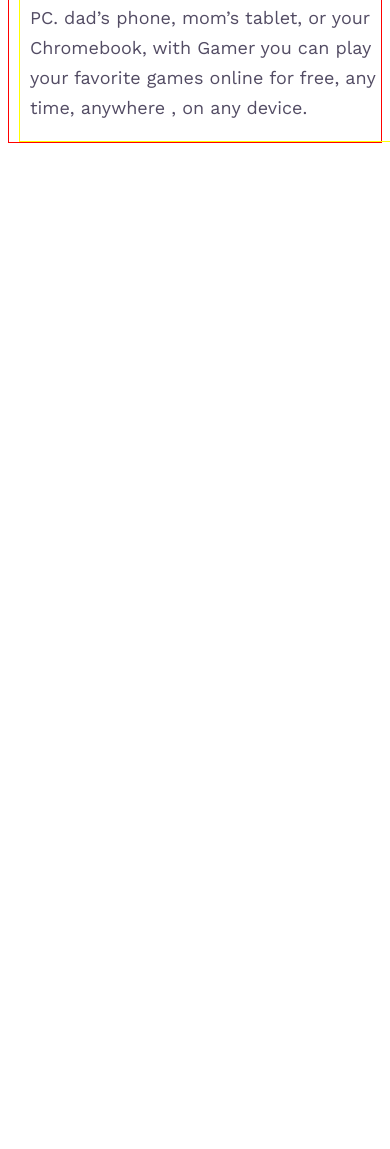
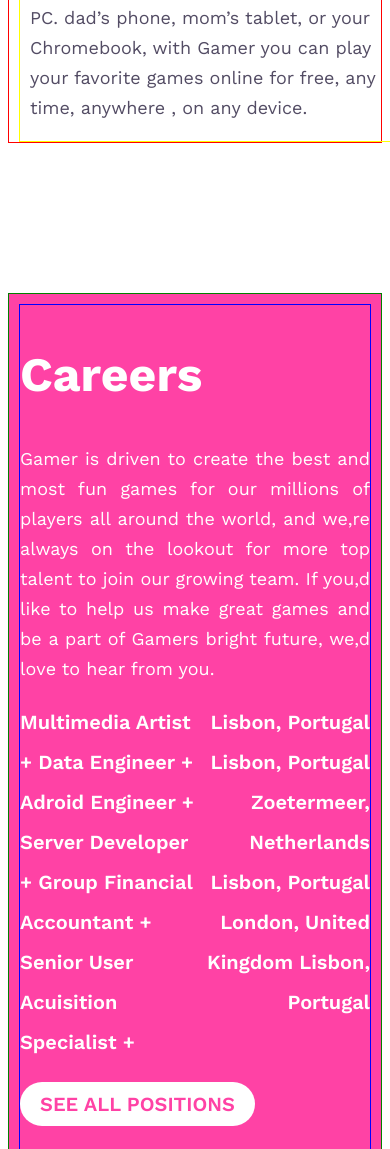
Before and after one commit to lizaelias/Gaming-Landing-page-design-responside-webside, a plain HTML site: page index.html in a window 390 px wide. Shown: the part 5875-7024 px from the top of the page. Before the commit the page ends 6088 px from the top, so only its background shows below. Drawn offline with nearby package versions, Linux system fonts and the light colour scheme.

Commit message:
i will done careers section and make sure responsive

```diff
--- a/css/responsive.css
+++ b/css/responsive.css
@@ -16,6 +16,10 @@
         flex-direction: column;
     }
 
+    .careers-container{
+        flex-direction: column;
+     }
+
 
 
     .nav-logo,
@@ -24,7 +28,9 @@
     .img-container,
     .tow-context-text,
     .Downloads-text-context,
-    .Play-Games-img-cotainer{
+    .Play-Games-img-cotainer,
+    .careers-text-context,
+    .careers-img-container{
 
         width: 100%;
        justify-content: center;
@@ -32,7 +38,8 @@
     }
 
     .tow-context-text,
-    .Downloads-img-container{
+    .Downloads-img-container,
+    .careers-img-container{
         margin-top: 10px;
     }
 
--- a/css/styles.css
+++ b/css/styles.css
@@ -420,3 +420,93 @@
     line-height: 30px;
 }
 /* Play Games sction desgin end here */
+
+/* Careers banner section desgin start here */
+
+  .careers-box{
+    background: linear-gradient(90deg, #FF42A5 13.13%, #FF42A5 87.94%);
+   }
+  .careers-container{
+   max-width: 1250px;
+   margin: 150px auto;
+   border: 1px solid green;
+   display: flex;
+   padding: 10px;
+  }
+
+  .careers-text-context{
+    width: 50%;
+    border: 1px solid blue;
+    padding-bottom: 50px;
+
+
+  }
+  .h1{
+
+    color: #FFF;
+    font-size: 48px;
+    font-weight: 700;
+    line-height: 60px;
+
+  }
+
+  .p{
+
+    color: #FFF;
+    font-size: 18px;
+    font-weight: 400;
+    line-height: 30px;
+    text-align: justify;
+  }
+
+
+  .text-container{
+    display: flex;
+  }
+
+   .text-left{
+    color: #FFF;
+    font-size: 20px;
+    font-weight: 600;
+    line-height: 40px;
+    width: 50%;
+   }
+
+   .text-right{
+    color: #FFF;
+    text-align: right;
+    font-size: 20px;
+    font-weight: 600;
+    line-height: 40px;
+    width: 50%;
+   }
+
+
+
+
+  .careers-img-container{
+    width: 50%;
+    border: 1px solid yellow;
+
+  }
+
+  .careers-img-container img{
+     width: 100%;
+  }
+
+  .careers-btn{
+    font-size: 20px;
+    font-weight: 600;
+    text-transform: uppercase;
+     background-color: #FFF;
+     width: fit-content;
+     padding: 10px 20px;
+     border-radius: 48px;
+    color: #FF42A5;
+
+  }
+
+
+
+
+/* Careers banner section desgin start here */
--- a/index.html
+++ b/index.html
@@ -220,6 +220,46 @@
 
       <!-- Play Games sction desgin end here -->
 
+      <!-- Careers banner section desgin start here -->
+        <section class="careers-box">
+
+          <div class="careers-container">
+            <div class="careers-text-context">
+                <h1 class="h1">Careers</h1>
+                <p class="p">Gamer is driven to create the best and most fun games for our millions of players all around the world, and we,re always on the lookout for more top talent to join our growing team. If you,d like to help us make great games and be a part of Gamers bright future, we,d love to hear from you.</p>
+                 <div class="text-container">
+                   <div class="text-left">
+                     Multimedia Artist +
+                     Data Engineer +
+                     Adroid Engineer +
+                     Server Developer +
+                     Group Financial Accountant +
+                     Senior User Acuisition Specialist +
+                   </div>
+                   <div class="text-right">
+                     Lisbon, Portugal
+                     Lisbon, Portugal
+                     Zoetermeer, Netherlands
+                     Lisbon, Portugal
+                     London, United Kingdom
+                     Lisbon, Portugal
+                   </div>
+                 </div>
+
+
+                   <p class="careers-btn">See all positions</p>
+
+            </div>
+
+            <div class="careers-img-container">
+             <img src="./images/Group-65.png" alt="">
+            </div>
+        </div>
+        </section>
+
+
+      <!-- Careers banner section desgin start here -->
+
 
 
 
```
Also changed, not shown: images/Group-65.png (renamed from images/Group 65.png).
